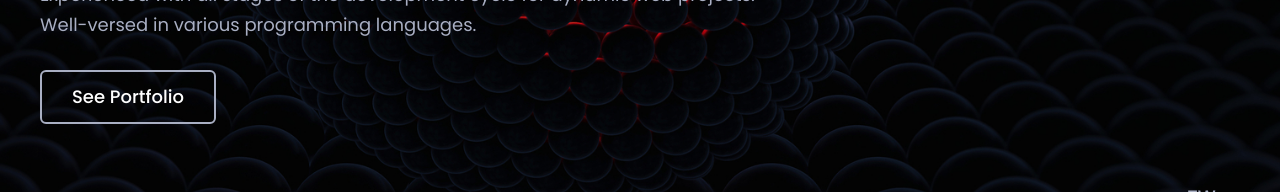
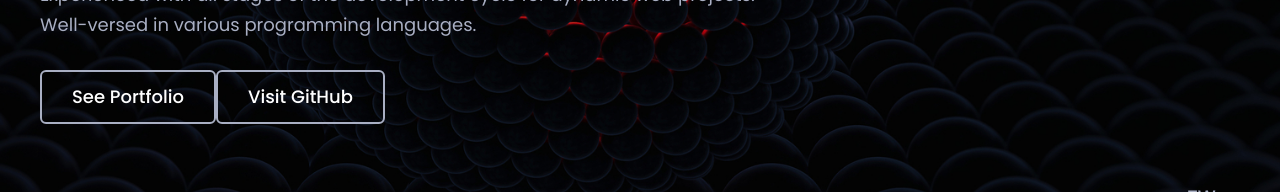
Before and after one commit to philipokumu/personal-portfolio-site, a React (Create React App) app: page / in a window 1280 px wide. Shown: the part 478-670 px from the top of the page. Built offline with nearby package versions, Linux system fonts and the light colour scheme.

Commit message:
Add github link

```diff
--- a/src/components/slider/SliderDarkAnimation.jsx
+++ b/src/components/slider/SliderDarkAnimation.jsx
@@ -94,6 +94,17 @@ const SliderDarkAnimation = () => {
                   <span className="second">See Portfolio</span>
                 </span>
               </a>
+              <a
+                className="anchor"
+                href="https://github.com/philipokumu"
+                target="_blank"
+                rel="noopener noreferrer"
+              >
+                <span className="wrapper">
+                  <span className="second">Visit GitHub</span>
+                  <span className="first">Visit GitHub</span>
+                </span>
+              </a>
             </div>
             {/* End beny_tm_button */}
           </div>
```
